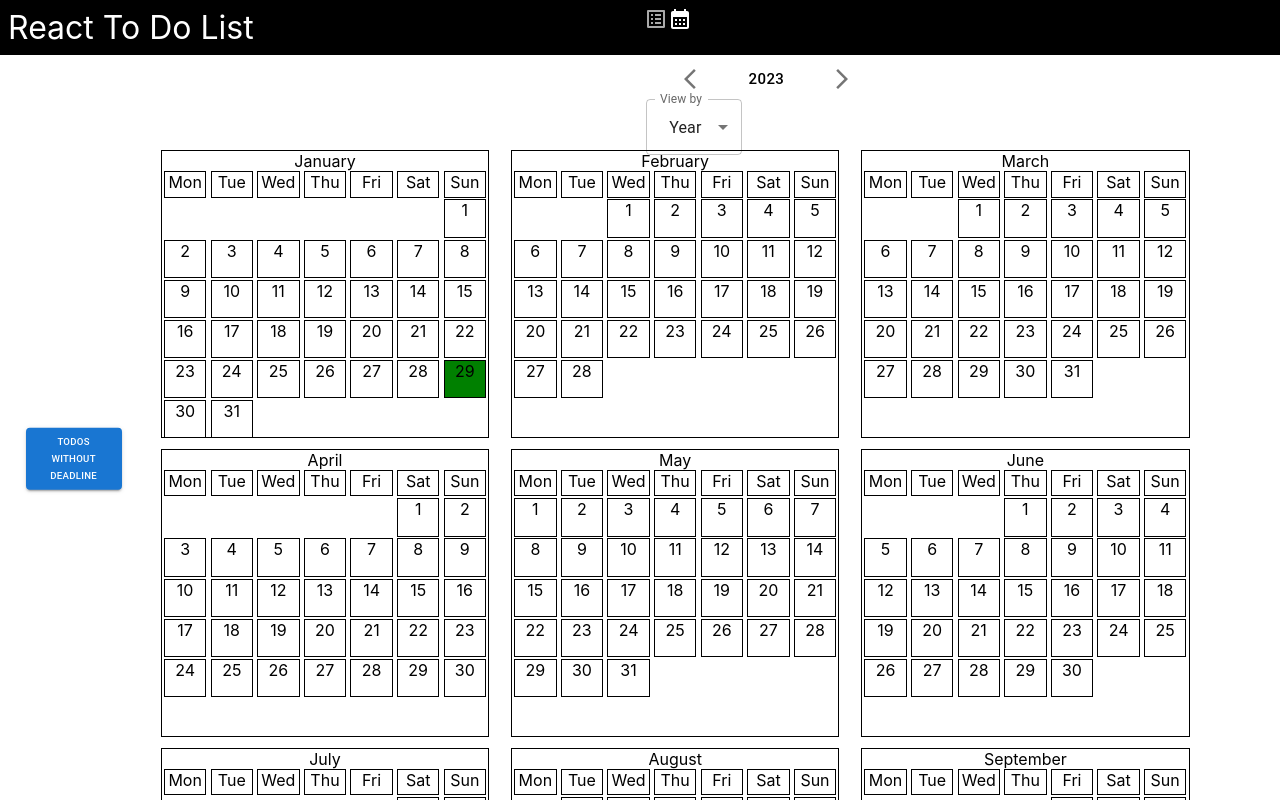
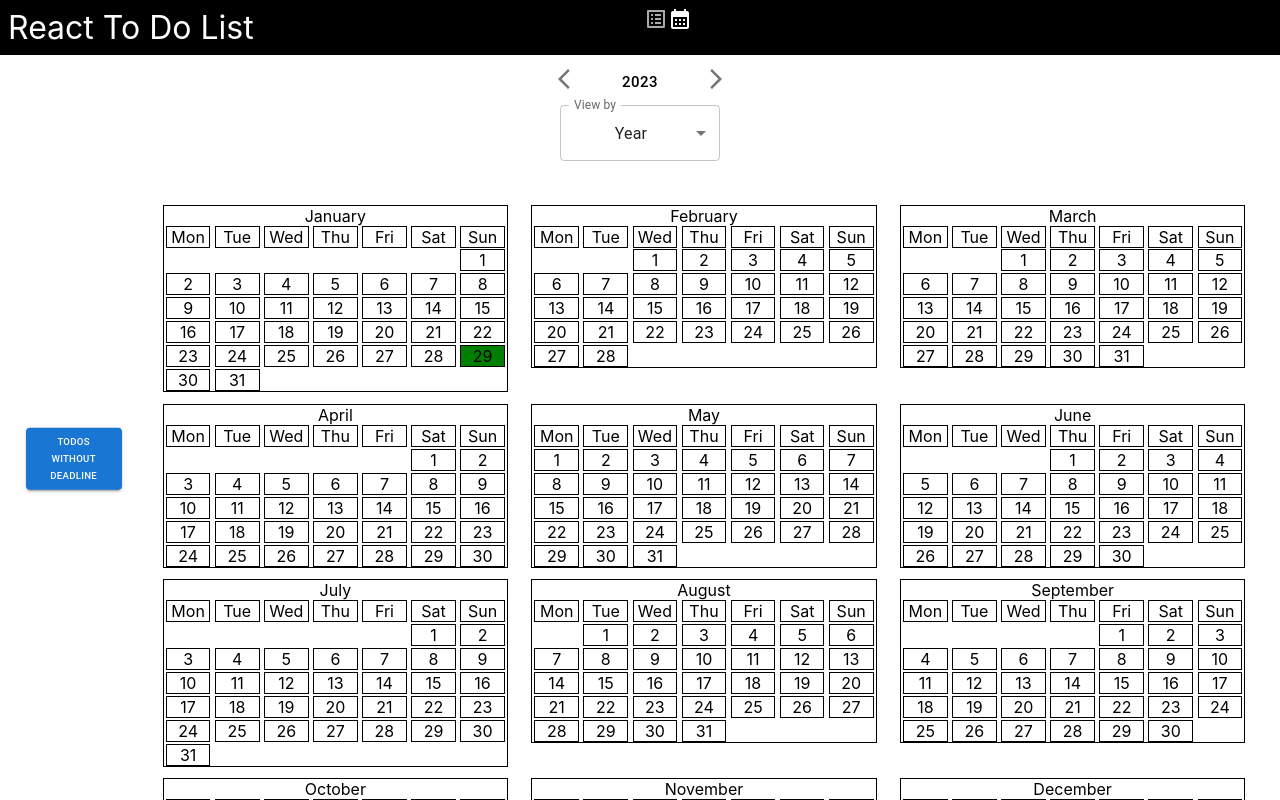
Before and after one commit to Skyrlon/react-todo-list, a React (Create React App) app: page /calendar in a window 1280 px wide. Shown: the top 800 px of the page. Built offline with nearby package versions, Linux system fonts and the light colour scheme.

Commit message:
Fix date inputs and view select menu not being centered

```diff
--- a/src/components/Calendar.jsx
+++ b/src/components/Calendar.jsx
@@ -6,12 +6,13 @@ import Day from "./Day";
 import WeeklyCalendar from "./WeeklyCalendar";
 
 const StyledCalendar = styled.div`
-  grid-area: calendar;
   display: flex;
   flex-direction: row;
   flex-wrap: wrap;
   justify-content: center;
-  width: 95%;
+  margin-top: 2rem;
+  margin-left: 10%;
+  width: 90%;
   height: 100%;
 `;
 
--- a/src/components/CalendarDate.jsx
+++ b/src/components/CalendarDate.jsx
@@ -7,11 +7,6 @@ import ArrowForwardIosIcon from "@mui/icons-material/ArrowForwardIos";
 import { Button } from "@mui/material";
 
 const StyledCalendarDate = styled.div`
-  grid-area: input;
-  margin-left: 45%;
-  width: 30vw;
-  display: flex;
-  flex-direction: row;
   & .arrow {
     display: inline;
     margin-left: 1em;
--- a/src/components/CalendarInput.jsx
+++ b/src/components/CalendarInput.jsx
@@ -4,12 +4,6 @@ import PropTypes from "prop-types";
 import { TextField, Button, Select, ClickAwayListener } from "@mui/material";
 
 const StyledCalendarInput = styled.form`
-  grid-area: input;
-  margin-left: 45%;
-  width: 30vw;
-  height: 100%;
-  display: flex;
-  flex-direction: row;
   & .arrow {
     display: inline;
     margin-left: 1em;
--- a/src/pages/CalendarPage.jsx
+++ b/src/pages/CalendarPage.jsx
@@ -10,19 +10,10 @@ import TodoForm from "../components/TodoForm.jsx";
 import { FormControl, InputLabel, MenuItem, Select } from "@mui/material";
 
 const StyledCalendarPage = styled.div`
-  display: grid;
+  display: flex;
+  flex-direction: column;
   margin-top: 59px;
   width: 100%;
-  grid-template:
-    "sidebar input input" 5vh
-    "sidebar view view" 5vh
-    "sidebar calendar calendar" 40vh
-    "sidebar calendar calendar" 40vh / 10vw auto;
-  & .view {
-    grid-area: view;
-    margin-left: 45%;
-    width: 6rem;
-  }
 `;
 
 const CalendarPage = ({ todos, modifyTodos }) => {
@@ -175,6 +166,11 @@ const CalendarPage = ({ todos, modifyTodos }) => {
 
   return (
     <StyledCalendarPage>
+      <TodosNoDeadlineSidebar
+        todos={todos}
+        onDragStart={(todoId) => setTodoIdDragged(todoId)}
+      />
+
       {showTodoForm && (
         <TodoForm
           onEdit={handleEditTodo}
@@ -210,7 +206,14 @@ const CalendarPage = ({ todos, modifyTodos }) => {
         />
       )}
 
-      <FormControl className="view">
+      <FormControl
+        className="view"
+        sx={{
+          width: "10rem",
+          left: "50%",
+          transform: "translatex(-50%)",
+        }}
+      >
         <InputLabel>View by</InputLabel>
         <Select
           value={calendarFormat}
@@ -223,11 +226,6 @@ const CalendarPage = ({ todos, modifyTodos }) => {
           <MenuItem value="day">Day</MenuItem>
         </Select>
       </FormControl>
-
-      <TodosNoDeadlineSidebar
-        todos={todos}
-        onDragStart={(todoId) => setTodoIdDragged(todoId)}
-      />
 
       <Calendar
         todos={todos}
```
